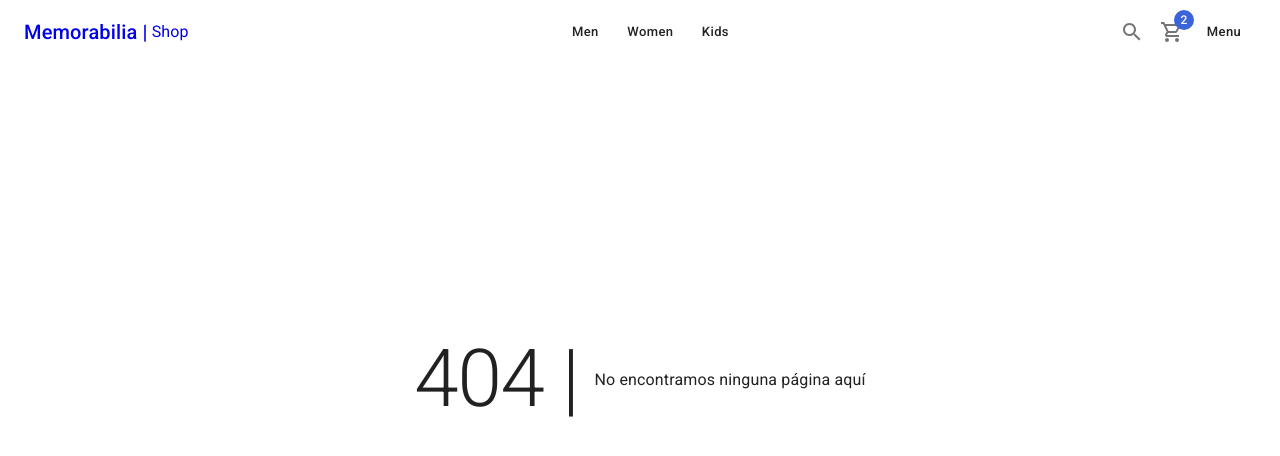
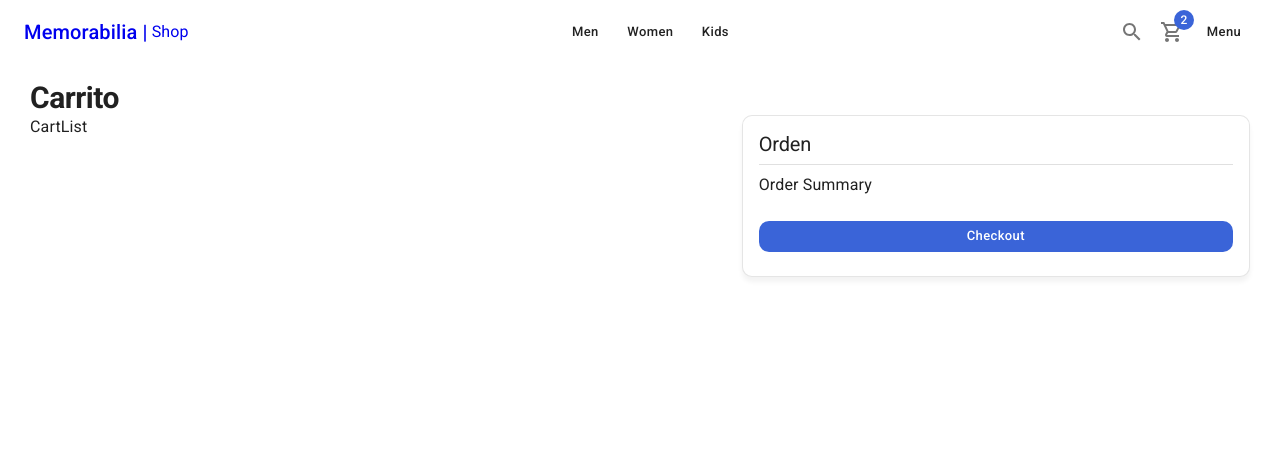
Before and after one commit to cdcalderon/memorabilia, a Next.js app: page /cart in a window 1280 px wide. Before the commit this address had no page. Shown: the top 456 px of the page. Built offline with nearby package versions, Linux system fonts and the light colour scheme.

Commit message:
Add orser summary implement cart landing page

```diff
--- /dev/null
+++ b/components/cart/OrderSummary.tsx
@@ -0,0 +1,5 @@
+import { Grid, Typography } from '@mui/material'
+
+export const OrderSummary = () => {
+    return <div>Order Summary</div>
+}
--- a/components/cart/index.ts
+++ b/components/cart/index.ts
@@ -1 +1,2 @@
 export * from './CartList'
+export * from './OrderSummary'
--- /dev/null
+++ b/pages/cart/index.tsx
@@ -0,0 +1,38 @@
+import { Box, Button, Card, CardContent, Divider, Grid, Typography } from '@mui/material'
+
+import { ShopLayout } from '../../components/layouts/ShopLayout'
+import { CartList, OrderSummary } from '../../components/cart'
+
+const CartPage = () => {
+    return (
+        <ShopLayout title="Cart - 3" pageDescription={'Shopping Cart'}>
+            <Typography variant="h1" component="h1">
+                Carrito
+            </Typography>
+
+            <Grid container>
+                <Grid item xs={12} sm={7}>
+                    <CartList editable />
+                </Grid>
+                <Grid item xs={12} sm={5}>
+                    <Card className="summary-card">
+                        <CardContent>
+                            <Typography variant="h2">Orden</Typography>
+                            <Divider sx={{ my: 1 }} />
+
+                            <OrderSummary />
+
+                            <Box sx={{ mt: 3 }}>
+                                <Button color="secondary" className="circular-btn" fullWidth>
+                                    Checkout
+                                </Button>
+                            </Box>
+                        </CardContent>
+                    </Card>
+                </Grid>
+            </Grid>
+        </ShopLayout>
+    )
+}
+
+export default CartPage
```
